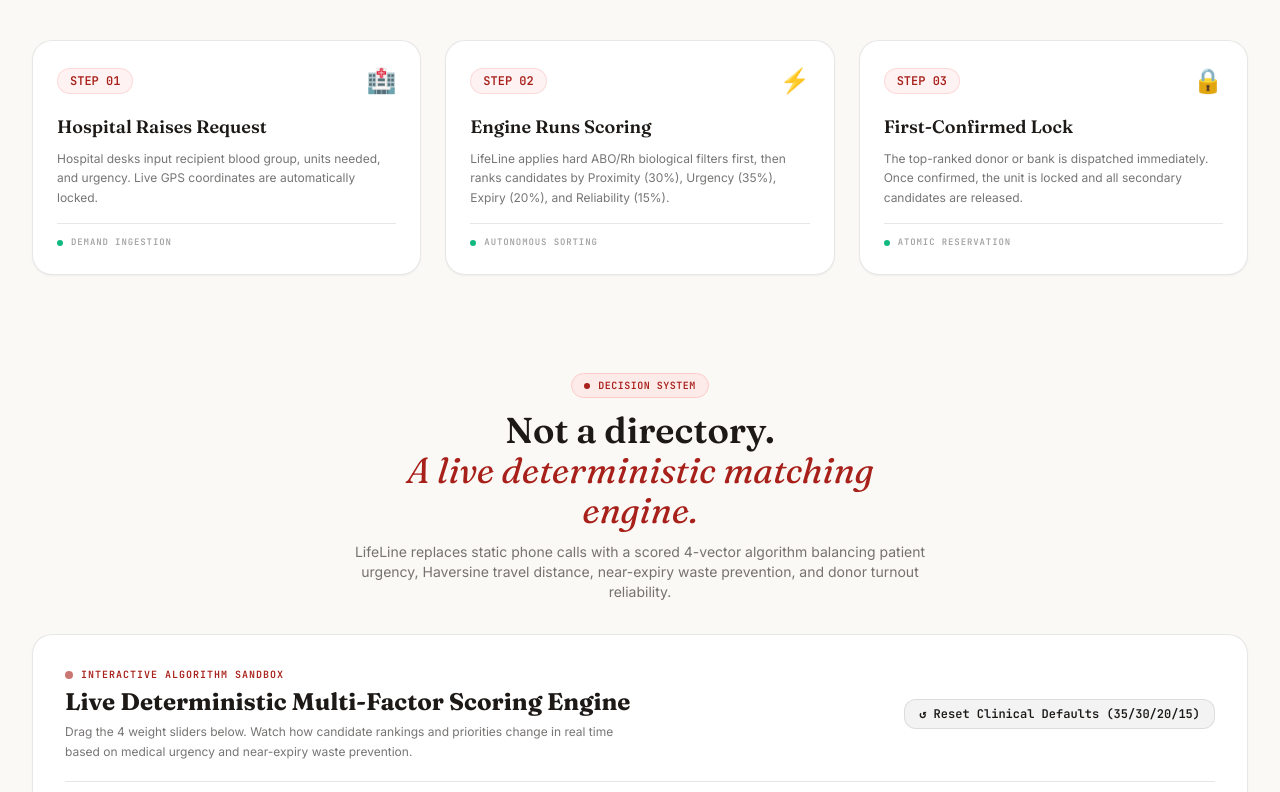
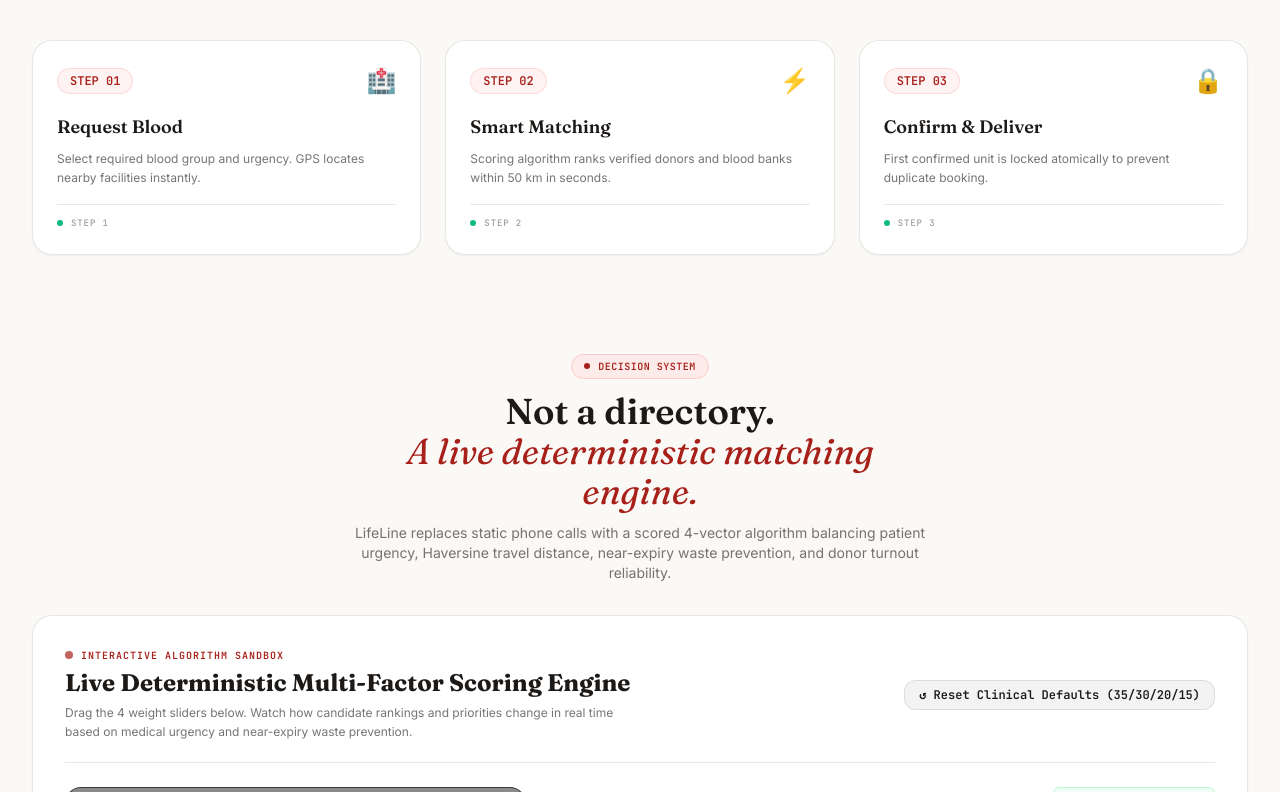
Before and after one commit to sharmaaditi4482-source/LifeLine-, a Next.js app in the folder lifeline/: page / in a window 1280 px wide. Shown: the part 1368-2160 px from the top of the page. Built offline with nearby package versions, Linux system fonts and the light colour scheme; no server answers.

Commit message:
ui: simplify and declutter landing page texts, optimize whitespace, and route Request Blood to Zero-Auth SOS

```diff
--- a/lifeline/app/page.tsx
+++ b/lifeline/app/page.tsx
@@ -399,7 +399,7 @@
             {/* CTA Buttons */}
             <div className="flex flex-wrap items-center gap-4 pt-2">
               <Link
-                href="/hospital"
+                href="/emergency"
                 className="flex items-center gap-2 rounded-2xl bg-blood px-6 py-3.5 font-display text-sm font-semibold text-white transition-all hover:bg-blood-light shadow-md hover:shadow-lg"
               >
                 <svg className="w-4 h-4" viewBox="0 0 24 24" fill="currentColor">
@@ -707,48 +707,10 @@
           </div>
         </section>
 
-        {/* ── 7. DARK NETWORK CARD ── */}
-        <section className="reveal-item">
-          <div className="rounded-3xl border border-red-950/40 bg-gradient-to-br from-[#1F0707] via-[#140404] to-[#0A0202] text-white p-8 md:p-12 relative overflow-hidden shadow-2xl">
-            <div className="absolute inset-0 opacity-[0.05] pointer-events-none">
-              <svg width="100%" height="100%">
-                <pattern id="dark-grid" width="20" height="20" patternUnits="userSpaceOnUse">
-                  <path d="M 20 0 L 0 0 0 20" fill="none" stroke="white" strokeWidth="1" />
-                </pattern>
-                <rect width="100%" height="100%" fill="url(#dark-grid)" />
-              </svg>
-            </div>
-            <div className="relative z-10 max-w-xl space-y-4">
-              <span className="font-mono text-[10px] font-bold uppercase tracking-widest text-red-400 bg-red-950/80 border border-red-800/40 px-3 py-1 rounded-full">
-                SECURE DEPLOYMENT
-              </span>
-              <h2 className="font-display text-3xl font-semibold text-white sm:text-4xl leading-tight">
-                A live network for a system that cannot afford delays.
-              </h2>
-              <p className="text-sm text-white/70 leading-relaxed">
-                Connects supply registries across public, private, and district health networks to automate resource matching in real-time.
-              </p>
-            </div>
-            <div className="relative z-10 mt-10 grid gap-4 grid-cols-2 md:grid-cols-4 pt-8 border-t border-white/10">
-              {[
-                { label: "CONNECTED SUPPLY LAYERS", value: "3 Layers" },
-                { label: "GPS SHIELD RADAR", value: "Real-time alerts" },
-                { label: "EXPIRATION PRIORITY", value: "Expiry-aware" },
-                { label: "AUTO ROUTING STATUS", value: "Automated lock" },
-              ].map((m, idx) => (
-                <div key={idx} className="space-y-1">
-                  <p className="font-mono text-xs text-red-400 uppercase font-bold tracking-wider">{m.value}</p>
-                  <p className="font-mono text-[9px] text-white/50 uppercase tracking-widest leading-normal">{m.label}</p>
-                </div>
-              ))}
-            </div>
-          </div>
-        </section>
-
-        {/* ── 8. FEATURE GRID ── */}
+        {/* ── 7. FEATURE HIGHLIGHTS ── */}
         <FeatureGrid />
 
-        {/* ── 9. FINAL CTA ── */}
+        {/* ── 8. FINAL CLEAN CALL TO ACTION ── */}
         <section className="reveal-item text-center py-6">
           <div className="rounded-3xl border border-red-200 bg-gradient-to-b from-red-50 to-[#FAF7F2] p-8 md:p-14 relative overflow-hidden max-w-3xl mx-auto shadow-sm">
             <span className="absolute -top-12 -left-12 w-32 h-32 rounded-full bg-red-200/50 animate-ping opacity-30 pointer-events-none" />
@@ -767,7 +729,7 @@
               </p>
               <div className="flex flex-wrap justify-center gap-4 pt-2">
                 <Link
-                  href="/hospital"
+                  href="/emergency"
                   className="rounded-2xl bg-blood border border-blood px-7 py-3.5 font-display text-sm font-semibold text-white transition-all hover:bg-blood-light shadow-md hover:shadow-lg"
                 >
                   Request Blood
--- a/lifeline/components/HowItWorks.tsx
+++ b/lifeline/components/HowItWorks.tsx
@@ -18,29 +18,29 @@
   const steps = [
     {
       step: "01",
-      badge: isHindi ? "मांग प्रविष्टि" : "DEMAND INGESTION",
-      title: isHindi ? "अस्पताल का तत्काल अनुरोध" : "Hospital Raises Request",
+      badge: isHindi ? "चरण 1" : "STEP 1",
+      title: isHindi ? "रक्त का तत्काल अनुरोध" : "Request Blood",
       desc: isHindi
-        ? "अस्पताल आवश्यक रक्त समूह, यूनिट्स और गंभीरता दर्ज करते हैं। लाइव GPS स्थान तुरंत लॉक हो जाता है।"
-        : "Hospital desks input recipient blood group, units needed, and urgency. Live GPS coordinates are automatically locked.",
+        ? "रक्त समूह और स्थान चुनें। GPS से निकटतम केंद्र तुरंत पहचाने जाते हैं।"
+        : "Select required blood group and urgency. GPS locates nearby facilities instantly.",
       icon: "🏥",
     },
     {
       step: "02",
-      badge: isHindi ? "स्मार्ट सॉर्टिंग" : "AUTONOMOUS SORTING",
-      title: isHindi ? "एल्गोरिदम स्कोरिंग" : "Engine Runs Scoring",
+      badge: isHindi ? "चरण 2" : "STEP 2",
+      title: isHindi ? "स्मार्ट लाइव मैचिंग" : "Smart Matching",
       desc: isHindi
-        ? "ABO/Rh जैविक सुरक्षा के बाद निकटता (30%), गंभीरता (35%), समाप्ति (20%) और विश्वसनीयता (15%) से सर्वश्रेष्ठ विकल्प रैंक होते हैं।"
-        : "LifeLine applies hard ABO/Rh biological filters first, then ranks candidates by Proximity (30%), Urgency (35%), Expiry (20%), and Reliability (15%).",
+        ? "एल्गोरिदम दूरी, समय और उपलब्धता के आधार पर सर्वश्रेष्ठ विकल्प रैंक करता है।"
+        : "Scoring algorithm ranks verified donors and blood banks within 50 km in seconds.",
       icon: "⚡",
     },
     {
       step: "03",
-      badge: isHindi ? "सुरक्षित आरक्षण" : "ATOMIC RESERVATION",
-      title: isHindi ? "प्रथम-पुष्टि लॉक" : "First-Confirmed Lock",
+      badge: isHindi ? "चरण 3" : "STEP 3",
+      title: isHindi ? "सुरक्षित पुष्टि व लॉक" : "Confirm & Deliver",
       desc: isHindi
-        ? "शीर्ष रैंक वाले रक्तदाता को तुरंत अलर्ट भेजा जाता है। पुष्टि होते ही यूनिट लॉक हो जाती है और शेष उम्मीदवार पुनः उपलब्ध हो जाते हैं।"
-        : "The top-ranked donor or bank is dispatched immediately. Once confirmed, the unit is locked and all secondary candidates are released.",
+        ? "पुष्टि होते ही यूनिट लॉक हो जाती है और लाइव रूट ट्रैकिंग शुरू हो जाती है।"
+        : "First confirmed unit is locked atomically to prevent duplicate booking.",
       icon: "🔒",
     },
   ];
```
